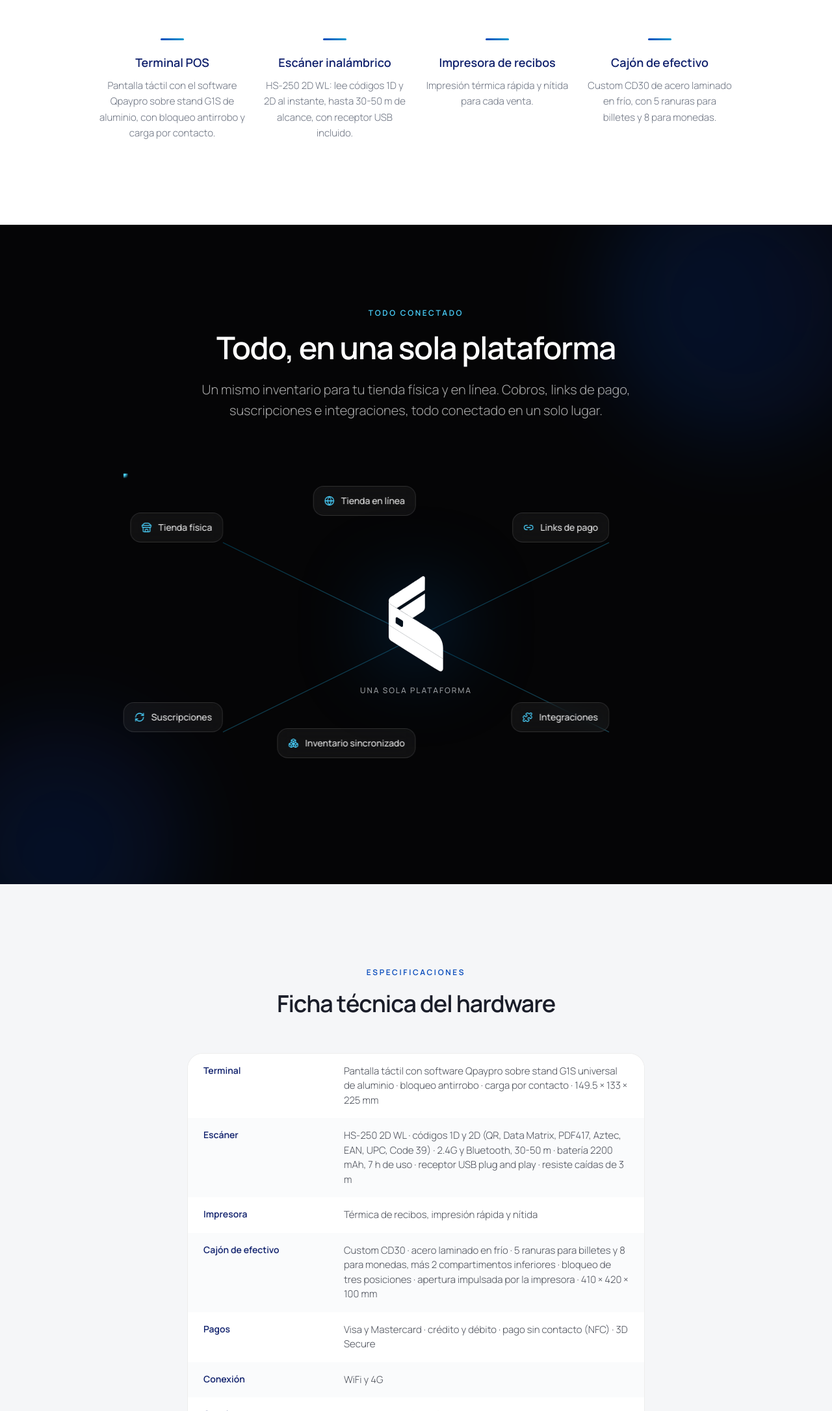
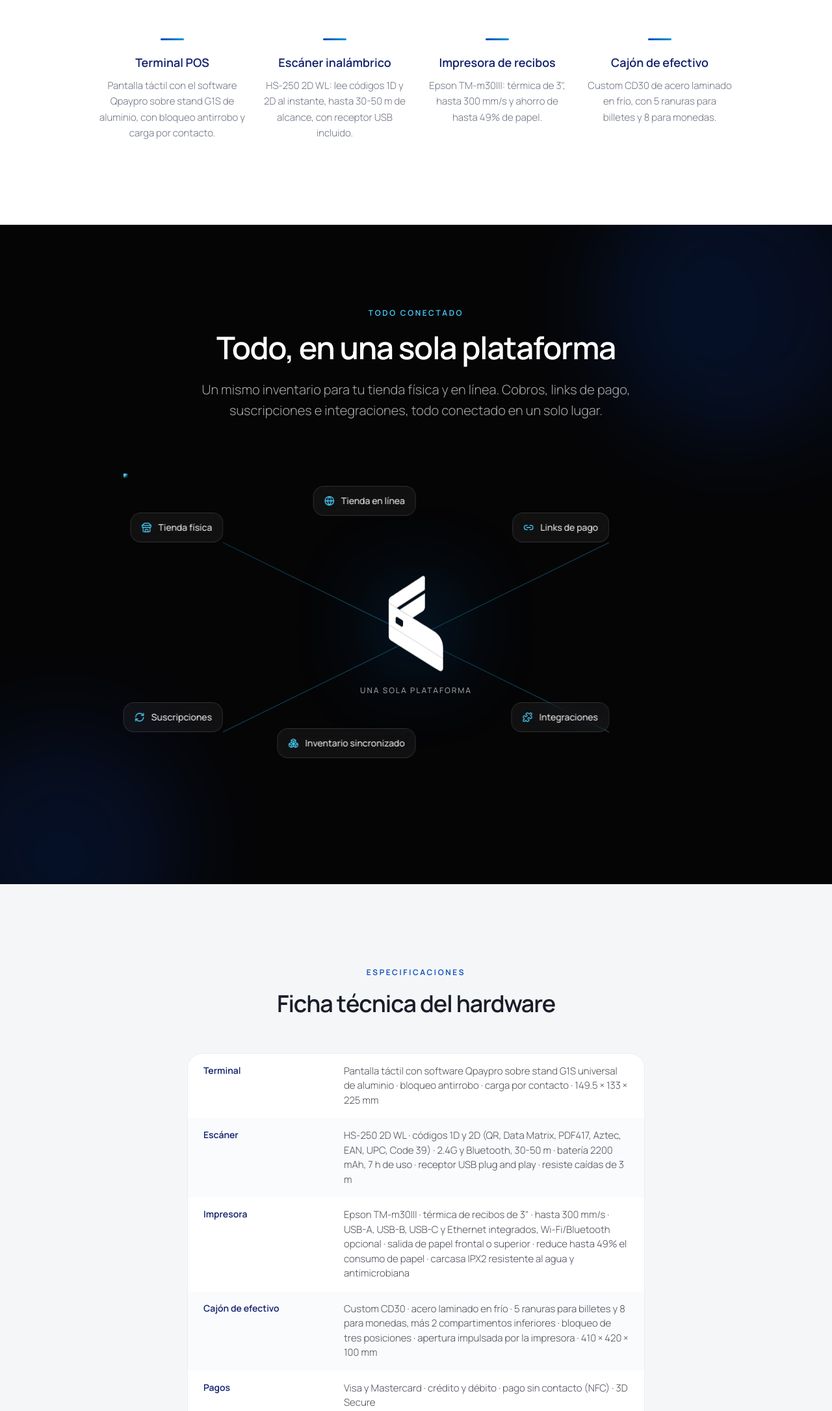
Before and after one commit to qpaypro-web/qpayproweb, an Astro site: page /sistema-pos in a window 1280 px wide. Shown: the part 1138-3310 px from the top of the page at 65% size. Built offline with nearby package versions, Linux system fonts and the light colour scheme; Astro itself is replaced by a stand-in of ours.

Commit message:
Datos reales de la impresora del Sistema POS: Epson TM-m30III
Completa la única fila que había quedado pendiente. La URL enviada antes
para la impresora duplicaba la del escáner; con el enlace correcto se tomó
la ficha oficial de Epson América Central (misma región que el enlace de
soporte proporcionado, SKU C31CK50012), ya que la página de soporte solo
tiene drivers y manuales, no especificaciones.

  Impresora -> Epson TM-m30III · térmica de recibos de 3" · hasta 300 mm/s
  · USB-A, USB-B, USB-C y Ethernet integrados, Wi-Fi/Bluetooth opcional ·
  salida de papel frontal o superior · reduce hasta 49% el consumo de papel
  · carcasa IPX2 resistente al agua y antimicrobiana

Con esto las cuatro piezas de hardware quedan con datos verificados de
fábrica. Verificado que ninguna de las descripciones nuevas, que son más
largas, desborda en móvil.

Co-Authored-By: Claude Opus 5 <noreply@anthropic.com>
Claude-Session: https://claude.ai/code/session_01L7Ym55apCPJqSPruE5iom8

```diff
--- a/src/pages/sistema-pos.astro
+++ b/src/pages/sistema-pos.astro
@@ -15,14 +15,14 @@ const PIECES = [
 const HARDWARE_PIECES = [
   { title: 'Terminal POS', text: 'Pantalla táctil con el software Qpaypro sobre stand G1S de aluminio, con bloqueo antirrobo y carga por contacto.' },
   { title: 'Escáner inalámbrico', text: 'HS-250 2D WL: lee códigos 1D y 2D al instante, hasta 30-50 m de alcance, con receptor USB incluido.' },
-  { title: 'Impresora de recibos', text: 'Impresión térmica rápida y nítida para cada venta.' },
+  { title: 'Impresora de recibos', text: 'Epson TM-m30III: térmica de 3", hasta 300 mm/s y ahorro de hasta 49% de papel.' },
   { title: 'Cajón de efectivo', text: 'Custom CD30 de acero laminado en frío, con 5 ranuras para billetes y 8 para monedas.' },
 ];
 
 const SPECS = [
   { label: 'Terminal', value: 'Pantalla táctil con software Qpaypro sobre stand G1S universal de aluminio · bloqueo antirrobo · carga por contacto · 149.5 × 133 × 225 mm' },
   { label: 'Escáner', value: 'HS-250 2D WL · códigos 1D y 2D (QR, Data Matrix, PDF417, Aztec, EAN, UPC, Code 39) · 2.4G y Bluetooth, 30-50 m · batería 2200 mAh, 7 h de uso · receptor USB plug and play · resiste caídas de 3 m' },
-  { label: 'Impresora', value: 'Térmica de recibos, impresión rápida y nítida' },
+  { label: 'Impresora', value: 'Epson TM-m30III · térmica de recibos de 3" · hasta 300 mm/s · USB-A, USB-B, USB-C y Ethernet integrados, Wi-Fi/Bluetooth opcional · salida de papel frontal o superior · reduce hasta 49% el consumo de papel · carcasa IPX2 resistente al agua y antimicrobiana' },
   { label: 'Cajón de efectivo', value: 'Custom CD30 · acero laminado en frío · 5 ranuras para billetes y 8 para monedas, más 2 compartimentos inferiores · bloqueo de tres posiciones · apertura impulsada por la impresora · 410 × 420 × 100 mm' },
   { label: 'Pagos', value: 'Visa y Mastercard · crédito y débito · pago sin contacto (NFC) · 3D Secure' },
   { label: 'Conexión', value: 'WiFi y 4G' },
```
